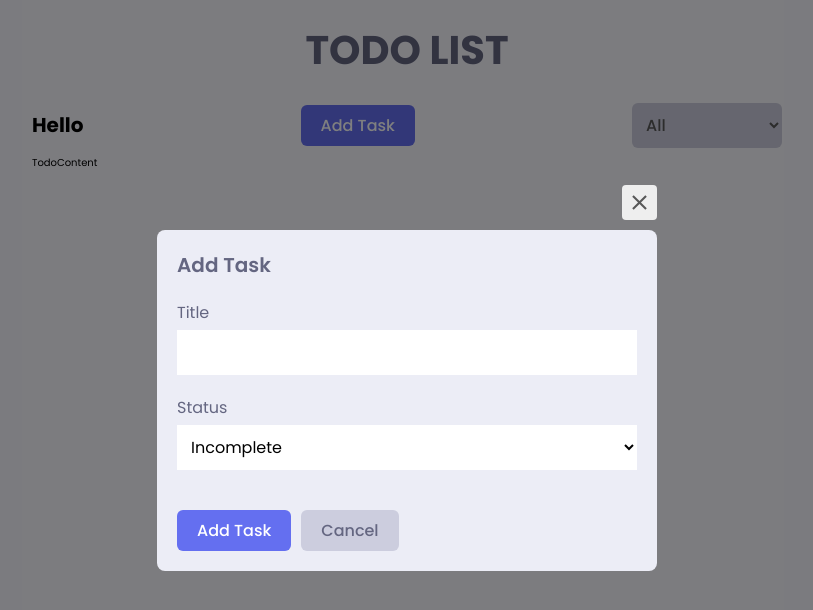
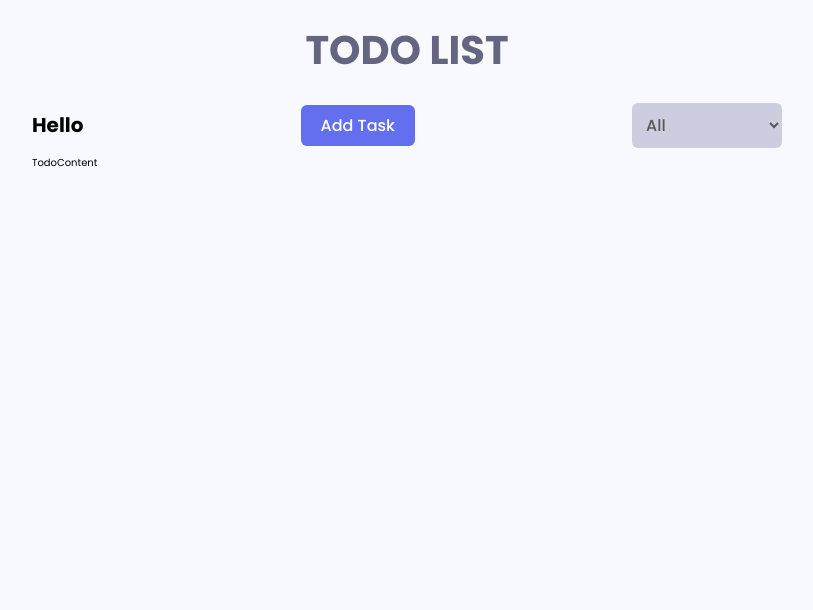
Before and after one commit to AndriyMelnykIt/test_task_for_Viatec, a React (Create React App) app: page / in a window 1280 px wide. Shown: the top 610 px of the page, without its empty margins (233-1046 px from the left). Built offline with nearby package versions, Linux system fonts and the light colour scheme.

Commit message:
added modal to todo list

```diff
--- a/src/components/TodoHeader.js
+++ b/src/components/TodoHeader.js
@@ -1,20 +1,22 @@
-import React from 'react';
+import React, {useState} from 'react';
 import Button, {SelectButton} from "./Button";
 import TodoModal from "./TodoModal";
 
 import styles from '../style/module/app.module.scss'
 
 const TodoHeader = () => {
+  const [modalOpen, setModalOpen] = useState(false);
+
   return (
     <div className={styles.appHeader}>
       <h1>Hello</h1>
-      <Button variant='primary'>Add Task</Button>
+      <Button variant='primary' onClick={() => setModalOpen(true)}>Add Task</Button>
       <SelectButton id='status'>
         <option value='all'>all</option>
         <option value='incomplete'>incomplete</option>
         <option value='complete'>complete</option>
       </SelectButton>
-      <TodoModal />
+      <TodoModal modalOpen={modalOpen} setModalOpen={setModalOpen}/>
     </div>
   );
 };
--- a/src/components/TodoModal.js
+++ b/src/components/TodoModal.js
@@ -1,37 +1,60 @@
-import React from 'react';
+import React, {useState} from 'react';
 import {MdOutlineClose} from "react-icons/md";
 
 import Button from "./Button";
 
 import styles from '../style/module/modal.module.scss'
 
-const TodoModal = () => {
+const TodoModal = ({modalOpen, setModalOpen}) => {
+  const [title, setTitle] = useState('');
+  const [status, setStatus] = useState('incomplete');
+
+  const handleSubmit = e => {
+    e.preventDefault()
+  }
   return (
+    modalOpen && (
       <div className={styles.wrapper}>
         <div className={styles.container}>
-        <div className={styles.closeButton}>
+          <div className={styles.closeButton}
+               onClick={() => setModalOpen(false)}
+               onKeyDown={() => setModalOpen(false)}
+               tabIndex={0}
+               role='button'
+          >
             <MdOutlineClose/>
           </div>
-        <form className={styles.form}>
+          <form className={styles.form} onSubmit={e => handleSubmit(e)}>
             <h1 className={styles.formTitle}> Add Task</h1>
             <label htmlFor="title">
               Title
-            <input type="text" id='title'/>
+              <input type="text"
+                     id='title'
+                     value={title}
+                     onChange={e => setTitle(e.target.value)}/>
             </label>
             <label htmlFor="status">
               Status
-            <select name="status" id="status">
+              <select name="status"
+                      id="status"
+                      value={status}
+                      onChange={e => setStatus(e.target.value)}>
                 <option value="incomplete">Incomplete</option>
                 <option value="complete">Complete</option>
               </select>
             </label>
             <div className={styles.buttonContainer}>
               <Button type='submit' variant='primary'>Add Task</Button>
-            <Button type='button' variant='secondary'>Cancel</Button>
+              <Button type='button' variant='secondary'
+                      onClick={() => setModalOpen(false)}
+                      onKeyDown={() => setModalOpen(false)}
+              >
+                Cancel</Button>
             </div>
           </form>
         </div>
       </div>
+    )
   );
 };
 
```
Lines whose indentation alone changed are shown as unchanged.
